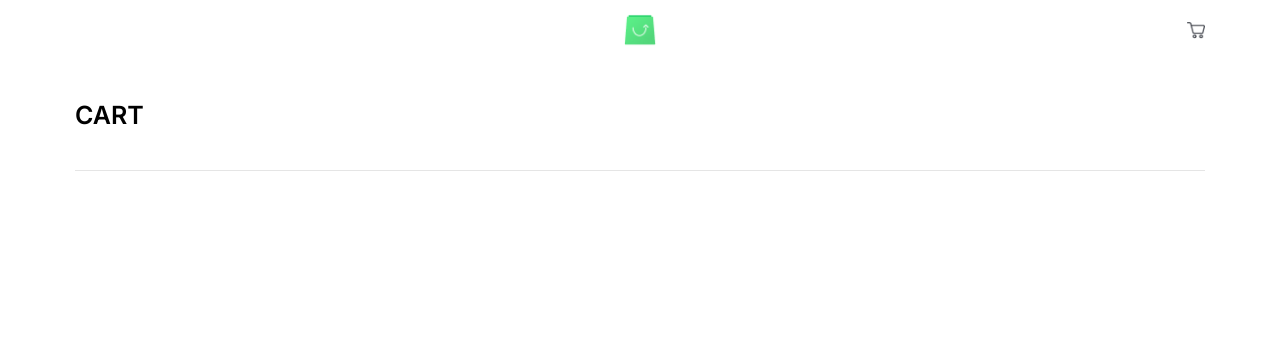
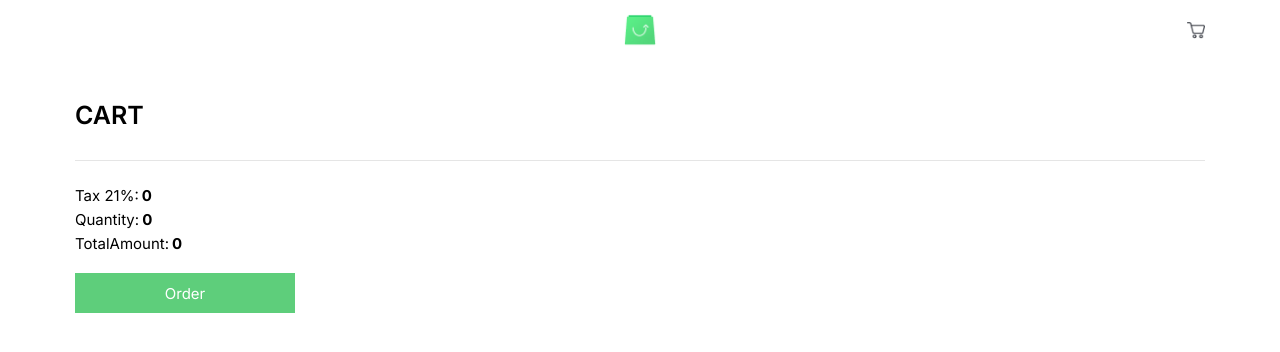
Before and after one commit to vkalamarska/online-store, a Next.js app: page /cart in a window 1280 px wide. Shown: the top 352 px of the page. Built offline with nearby package versions, Linux system fonts and the light colour scheme.

Commit message:
Cart details

```diff
--- a/app/cart/page.tsx
+++ b/app/cart/page.tsx
@@ -1,11 +1,6 @@
 "use client";
 
 import styled from "styled-components";
-import PlusButton from "../../assets/plus-button.png";
-import MinusButton from "../../assets/minus-button.png";
-import ArrowLeft from "../../assets/arrow-left.png";
-import ArrowRight from "../../assets/arrow-right.png";
-import { useState } from "react";
 import { useCartStore, useProductStore } from "@/store/zustand";
 import ImageNavigation from "@/components/cart-image-navigation";
 
@@ -19,14 +14,14 @@ const PageWrapper = styled.section`
 
 const ItemsSection = styled.div`
   width: 100%;
-  margin: 40px 0;
+  margin: 40px 0 70px 0;
   padding: 0 75px;
   display: flex;
   flex-direction: column;
 `;
 
 const Cart = styled.div`
-  padding-bottom: 40px;
+  padding-bottom: 30px;
   font-size: 25px;
   font-weight: 600;
   border-bottom: 1px solid #e5e5e5;
@@ -89,20 +84,34 @@ const AttributeContainer = styled.div`
 const AttributeItems = styled.button<{
   isColor: boolean;
   backgroundColor: string;
+  isSelected: boolean;
 }>`
   height: 30px;
   width: ${(p) => (p.isColor ? "30px" : "45px")};
   margin-right: 10px;
   border: 1px solid black;
-  background-color: ${(p) => (p.isColor ? p.backgroundColor : "white")};
-  cursor: pointer;
+  background-color: white;
 
-  &:hover {
-    background-color: ${(p) => (p.isColor ? p.backgroundColor : "black")};
-    color: white;
-    box-shadow: ${(p) =>
-      p.isColor ? "0px 0px 2px 0px rgba(0,0,0,0.75)" : "none"};
-  }
+  ${(p) =>
+    p.isColor &&
+    `
+       background-color: ${p.backgroundColor};
+    `}
+
+  ${(p) =>
+    p.isSelected &&
+    !p.isColor &&
+    `
+       background-color: black;
+       color:white;
+    `}
+
+  ${(p) =>
+    p.isSelected &&
+    p.isColor &&
+    `
+    box-shadow: 0px 0px 3px 0px rgba(0,0,0,0.75);
+    `}
 `;
 
 const RightSection = styled.div`
@@ -146,10 +155,102 @@ const MinusButtonContainer = styled.button`
   cursor: pointer;
 `;
 
+const TaxWrapper = styled.div`
+  margin: 25px 0 5px 0;
+  display: flex;
+`;
+
+const Tax = styled.span`
+  margin-right: 3px;
+  font-size: 15px;
+`;
+
+const TaxContainer = styled.div`
+  display: flex;
+`;
+
+const TaxCurrencySymbol = styled.span`
+  font-size: 15px;
+  font-weight: bold;
+`;
+
+const TaxAmount = styled.span`
+  font-size: 15px;
+  font-weight: bold;
+`;
+
+const FinalQuantityWrapper = styled.div`
+  margin-bottom: 5px;
+  display: flex;
+`;
+
+const FinalQuantity = styled.span`
+  margin-right: 3px;
+  font-size: 15px;
+`;
+
+const FinalQuantityAmount = styled.span`
+  font-size: 15px;
+  font-weight: bold;
+`;
+
+const TotalAmountWrapper = styled.div`
+  margin-bottom: 5px;
+  display: flex;
+`;
+
+const TotalAmount = styled.span`
+  margin-right: 3px;
+  font-size: 15px;
+`;
+
+const TotalAmountContainer = styled.div`
+  display: flex;
+`;
+
+const TotalCurrencySymbol = styled.span`
+  font-size: 15px;
+  font-weight: bold;
+`;
+
+const TotalAmountValue = styled.span`
+  font-size: 15px;
+  font-weight: bold;
+`;
+
+const Order = styled.div`
+  height: 40px;
+  width: 220px;
+  margin: 15px 0;
+  display: flex;
+  align-items: center;
+  justify-content: center;
+  font-size: 15px;
+  background-color: #5ece7b;
+  color: white;
+  cursor: pointer;
+`;
+
 export default function CartPage() {
   const { cartItems, updateProductQuantity } = useCartStore();
 
   const { currentCurrency, products } = useProductStore();
+
+  const totalValue = cartItems.reduce((sum, item) => {
+    const itemMatch = products.find(
+      (product) => product.id === item.productId
+    )!;
+
+    const productCost = itemMatch.prices.find(
+      (price) => price.currency.symbol === currentCurrency
+    )!;
+
+    return productCost.amount * item.quantity + sum;
+  }, 0);
+
+  const totalQuantity = cartItems.reduce((sum, item) => {
+    return item.quantity + sum;
+  }, 0);
 
   return (
     <PageWrapper>
@@ -176,7 +277,11 @@ export default function CartPage() {
                     <CurrencySymbol>
                       {selectedCurrencyPrice?.currency.symbol}
                     </CurrencySymbol>
-                    <Amount>{selectedCurrencyPrice?.amount}</Amount>
+                    <Amount>
+                      {selectedCurrencyPrice
+                        ? selectedCurrencyPrice.amount * item.quantity
+                        : null}
+                    </Amount>
                   </PriceDetailsContainer>
                   {product?.attributes.map((a) => (
                     <Attributes>
@@ -184,10 +289,12 @@ export default function CartPage() {
                       <AttributeContainer>
                         {a.items.map((i) => {
                           const isColor = i.value.includes("#");
+
                           return (
                             <AttributeItems
                               isColor={isColor}
                               backgroundColor={i.value}
+                              isSelected={item.attributes[a.id] === i.value}
                             >
                               {!i.value.includes("#") && i.value}
                             </AttributeItems>
@@ -216,6 +323,25 @@ export default function CartPage() {
               </ProductContainer>
             );
           })}
+        <TaxWrapper>
+          <Tax>Tax 21%:</Tax>
+          <TaxContainer>
+            <TaxCurrencySymbol>{currentCurrency}</TaxCurrencySymbol>
+            <TaxAmount>{totalValue * 0.21}</TaxAmount>
+          </TaxContainer>
+        </TaxWrapper>
+        <FinalQuantityWrapper>
+          <FinalQuantity>Quantity:</FinalQuantity>
+          <FinalQuantityAmount>{totalQuantity}</FinalQuantityAmount>
+        </FinalQuantityWrapper>
+        <TotalAmountWrapper>
+          <TotalAmount>TotalAmount:</TotalAmount>
+          <TotalAmountContainer>
+            <TotalCurrencySymbol>{currentCurrency}</TotalCurrencySymbol>
+            <TotalAmountValue>{totalValue}</TotalAmountValue>
+          </TotalAmountContainer>
+        </TotalAmountWrapper>
+        <Order>Order</Order>
       </ItemsSection>
     </PageWrapper>
   );
--- a/store/zustand.ts
+++ b/store/zustand.ts
@@ -88,28 +88,20 @@ export const useCartStore = create<CartStore>((set) => ({
     }),
   updateProductQuantity: (item, type) =>
     set((store) => {
-      const selectionId = `${item.productId}-${JSON.stringify(
-        Object.entries(item.attributes).sort((a, b) => a[0].localeCompare(b[0]))
-      )}`;
-
-      const itemMatchInCart = store.cartItems.find(
-        (item) => item.selectionId === selectionId
-      )!;
-
       const cartWithoutItem = store.cartItems.filter(
-        (item) => item.selectionId !== selectionId
+        (cartItem) => cartItem.selectionId !== item.selectionId
       );
 
       if (type === "increase") {
         return {
           cartItems: [
             ...cartWithoutItem,
-            { ...itemMatchInCart, quantity: itemMatchInCart.quantity + 1 },
+            { ...item, quantity: item.quantity + 1 },
           ],
         };
       }
 
-      const newQuantity = itemMatchInCart.quantity - 1;
+      const newQuantity = item.quantity - 1;
 
       if (newQuantity <= 0) {
         return {
@@ -118,10 +110,7 @@ export const useCartStore = create<CartStore>((set) => ({
       }
 
       return {
-        cartItems: [
-          ...cartWithoutItem,
-          { ...itemMatchInCart, quantity: newQuantity },
-        ],
+        cartItems: [...cartWithoutItem, { ...item, quantity: newQuantity }],
       };
     }),
 }));
```
Also changed, not shown: components/product-details-section.tsx (+29 -15 lines), components/product.tsx (+8 -1 lines), utils/get-default-attrs.ts (added, +16 -0 lines).
